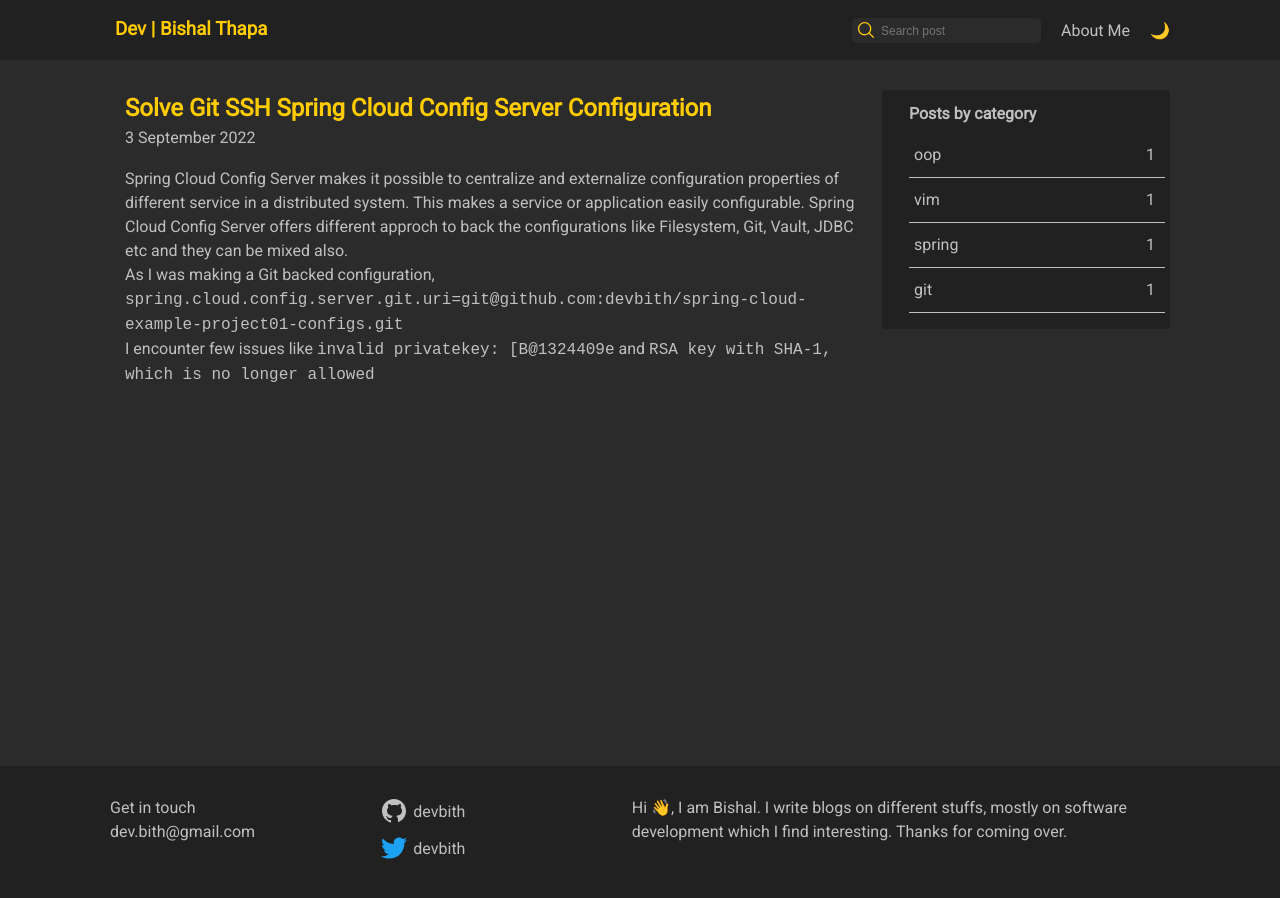
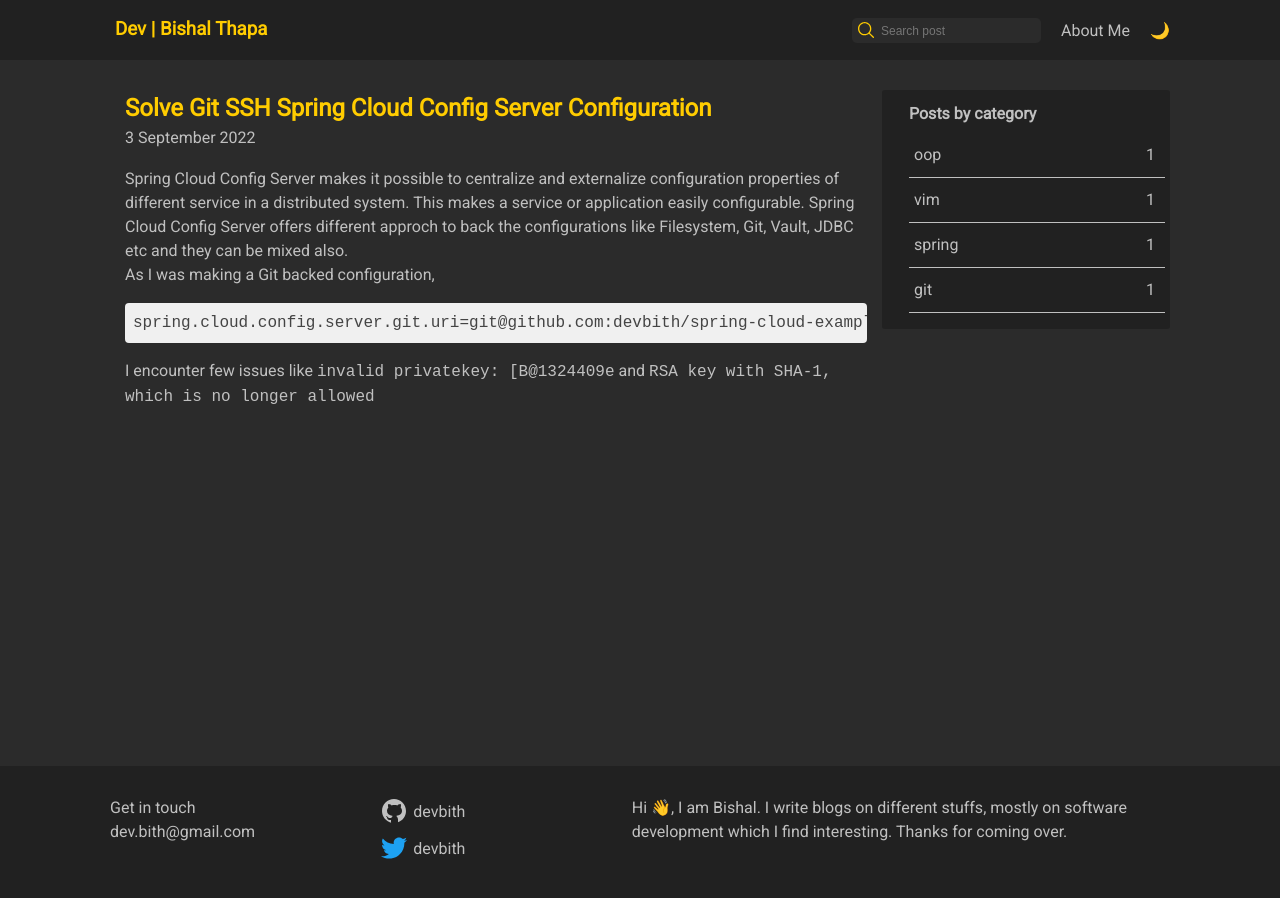
Before and after one commit to bishalthapa-x/bishalthapax.github.io, a Jekyll site: the page built from _posts/2022-09-04-solve-git-ssh-spring-cloud-config-server-configuration.md, in a window 1280 px wide. Built offline with Jekyll 4.4.1, drawn with Linux system fonts in a browser that asks for light colours.

````diff
--- a/_posts/2022-09-04-solve-git-ssh-spring-cloud-config-server-configuration.md
+++ b/_posts/2022-09-04-solve-git-ssh-spring-cloud-config-server-configuration.md
@@ -10,7 +10,9 @@ Spring Cloud Config Server makes it possible to centralize and externalize confi
 
 As I was making a Git backed configuration,
 
- `spring.cloud.config.server.git.uri=git@github.com:devbith/spring-cloud-example-project01-configs.git`
+ ```
+spring.cloud.config.server.git.uri=git@github.com:devbith/spring-cloud-example-project01-configs.git
+```
 
 
 I encounter few issues like `invalid privatekey: [B@1324409e` and `RSA key with SHA-1, which is no longer allowed`
````
